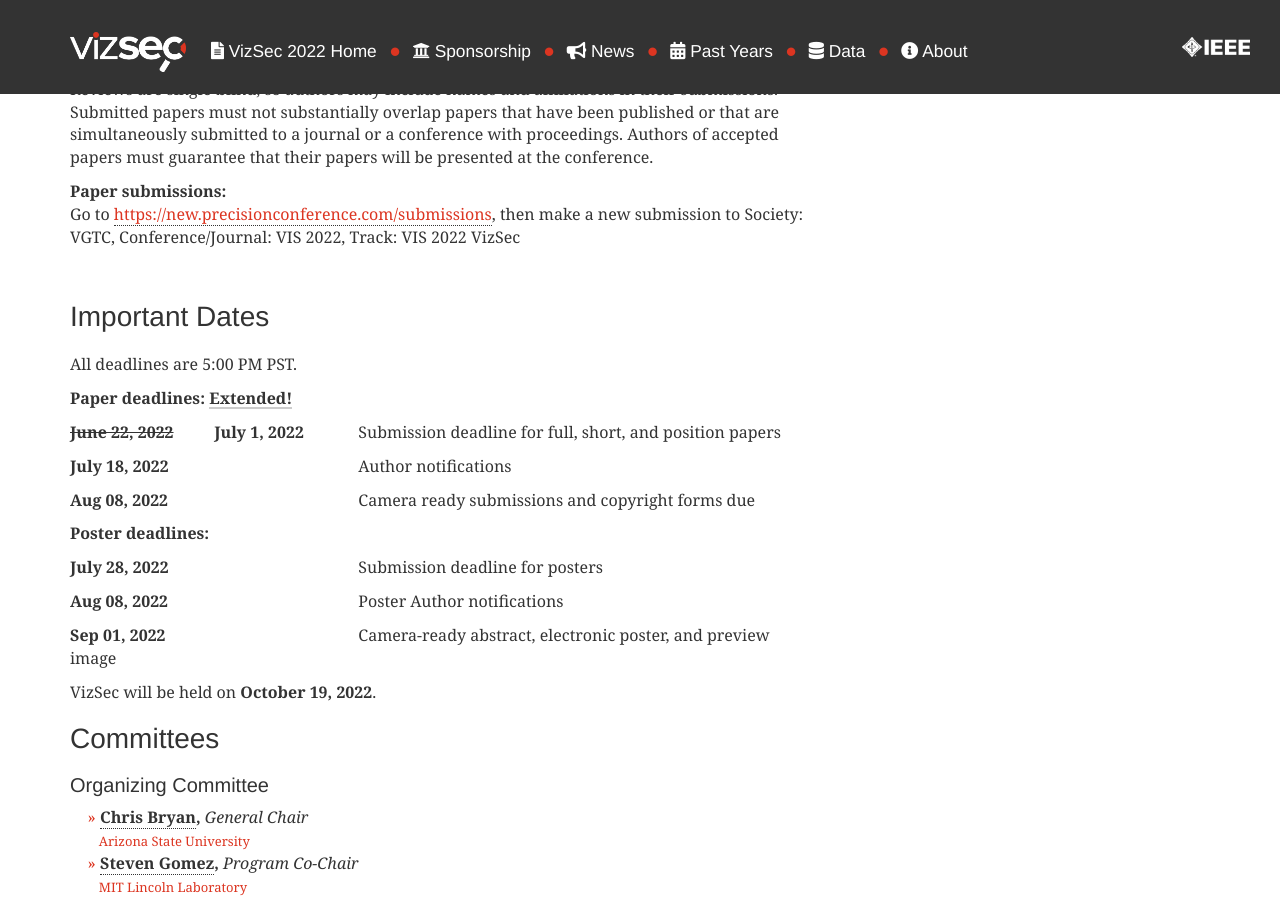
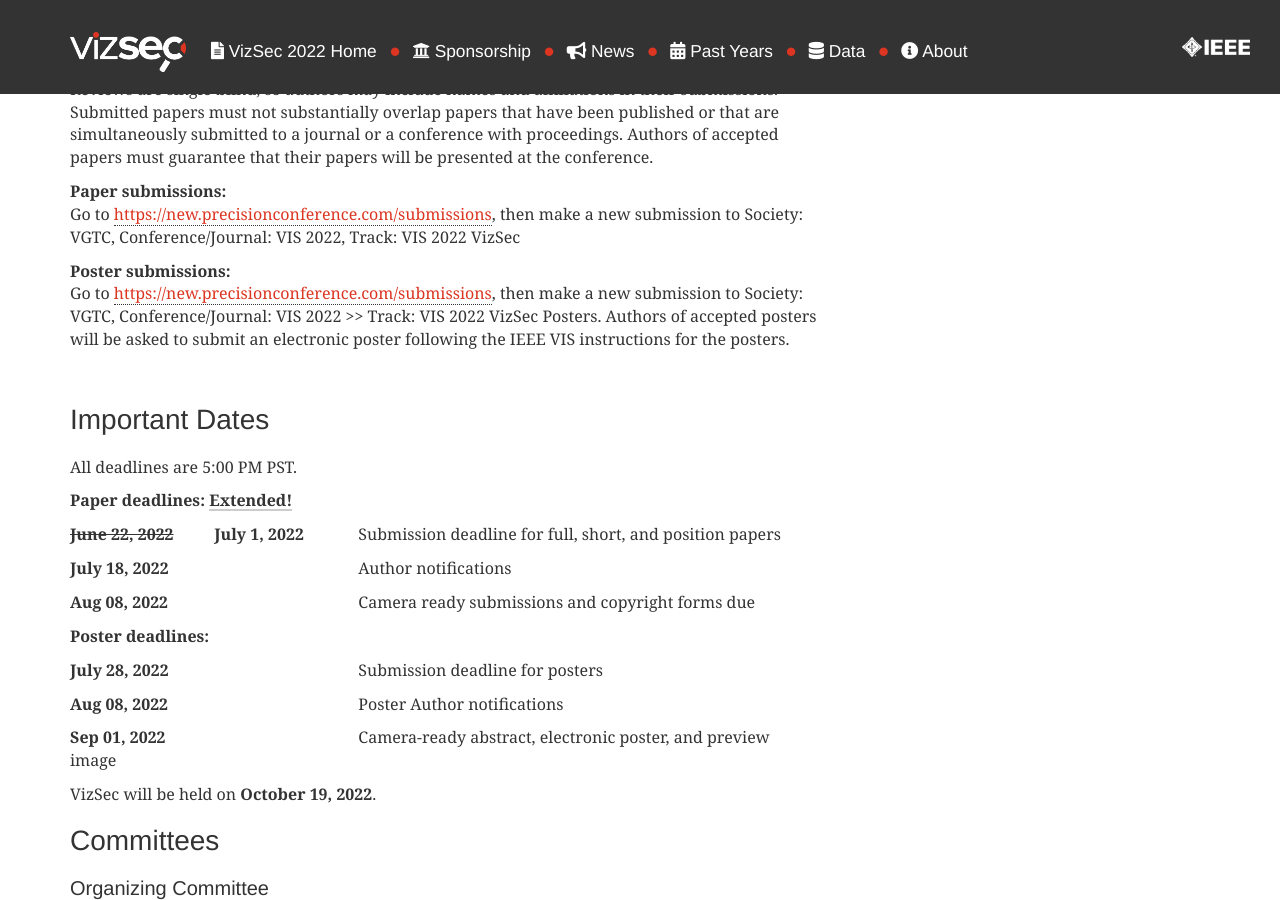
Before and after one commit to vizsec/vizsec.github.io, a Jekyll site: the page built from vizsec2022/index.html, in a window 1280 px wide and 900 px high, scrolled down 2979 px. Built offline with Jekyll 4.4.1, drawn with Linux system fonts in a browser that asks for light colours; nearby versions of some CDN libraries.

Commit message:
poster PCS

```diff
--- a/vizsec2022/index.html
+++ b/vizsec2022/index.html
@@ -154,6 +154,12 @@
     <strong>Paper submissions:</strong><br>
     Go to <a href="https://new.precisionconference.com/submissions" target="_blank">https://new.precisionconference.com/submissions</a>, then make a new submission to Society: VGTC, Conference/Journal: VIS 2022, Track: VIS 2022 VizSec
 </p>
+<p>
+    <strong>Poster submissions:</strong><br>
+    Go to <a href="https://new.precisionconference.com/submissions" target="_blank">https://new.precisionconference.com/submissions</a>, then make a new submission to Society: VGTC, Conference/Journal: VIS 2022 >> Track: VIS 2022 VizSec Posters.
+    Authors of accepted posters will be asked to submit an electronic poster following the IEEE VIS instructions for the posters.
+</p>
+
 <a class="page-anchor" id="submissions"></a>
 <div>
     <h3>Important Dates</h3>
```
